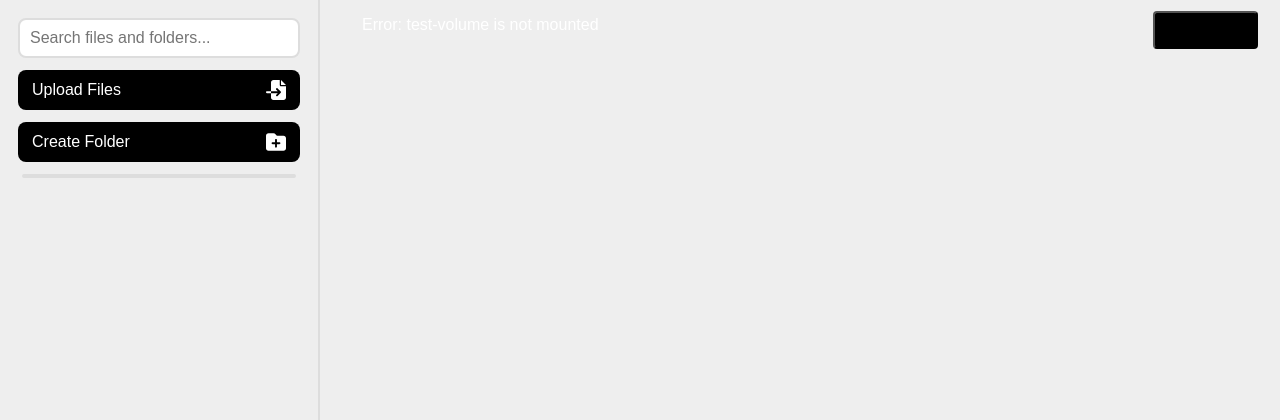
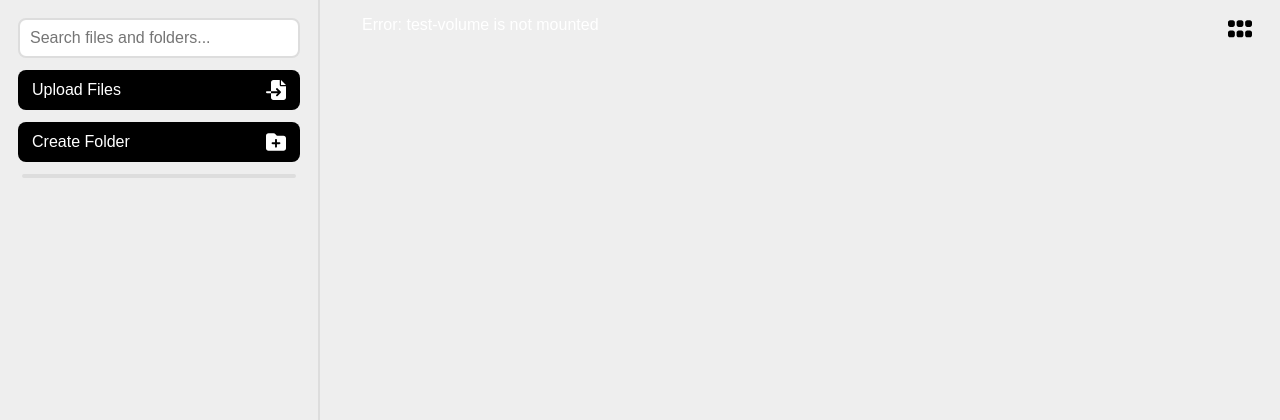
Before and after one commit to zacheryvaughn/network-volume-manager, a FastAPI app: page / in a window 1280 px wide. Shown: the top 420 px of the page. Run offline with FastAPI, Linux system fonts and the light colour scheme; some libraries are stand-ins or nearby versions.

Commit message:
browser header finished for now

```diff
--- a/app/static/script.js
+++ b/app/static/script.js
@@ -107,7 +107,9 @@ class UIManager {
 
         // Update UI
         this.elements.itemsList.classList.toggle('grid-view', mode === 'grid');
-        this.elements.viewToggleText.textContent = mode === 'grid' ? 'List View' : 'Grid View';
+        this.elements.viewToggleText.innerHTML = mode === 'grid' ?
+            '<svg class="view-svg" xmlns="http://www.w3.org/2000/svg" viewBox="0 0 448 512"><!-- SVG code --><path d="M32 288c-17.7 0-32 14.3-32 32s14.3 32 32 32l384 0c17.7 0 32-14.3 32-32s-14.3-32-32-32L32 288zm0-128c-17.7 0-32 14.3-32 32s14.3 32 32 32l384 0c17.7 0 32-14.3 32-32s-14.3-32-32-32L32 160z"/></svg>'
+            : '<svg class="view-svg" xmlns="http://www.w3.org/2000/svg" viewBox="0 0 448 512"><!-- SVG code --><path d="M128 136c0-22.1-17.9-40-40-40L40 96C17.9 96 0 113.9 0 136l0 48c0 22.1 17.9 40 40 40l48 0c22.1 0 40-17.9 40-40l0-48zm0 192c0-22.1-17.9-40-40-40l-48 0c-22.1 0-40 17.9-40 40l0 48c0 22.1 17.9 40 40 40l48 0c22.1 0 40-17.9 40-40l0-48zm32-192l0 48c0 22.1 17.9 40 40 40l48 0c22.1 0 40-17.9 40-40l0-48c0-22.1-17.9-40-40-40l-48 0c-22.1 0-40 17.9-40 40zM288 328c0-22.1-17.9-40-40-40l-48 0c-22.1 0-40 17.9-40 40l0 48c0 22.1 17.9 40 40 40l48 0c22.1 0 40-17.9 40-40l0-48zm32-192l0 48c0 22.1 17.9 40 40 40l48 0c22.1 0 40-17.9 40-40l0-48c0-22.1-17.9-40-40-40l-48 0c-22.1 0-40 17.9-40 40zM448 328c0-22.1-17.9-40-40-40l-48 0c-22.1 0-40 17.9-40 40l0 48c0 22.1 17.9 40 40 40l48 0c22.1 0 40-17.9 40-40l0-48z"/></svg>';
     }
 
     async refreshContent() {
--- a/app/static/styles.css
+++ b/app/static/styles.css
@@ -30,12 +30,21 @@
     box-sizing: border-box;
 }
 
+/* Global Styles */
+
 body {
     position: relative;
     display: flex;
     width: 100vw;
     height: 100vh;
     background-color: var(--E);
+}
+
+button {
+    border: none;
+    background-color: transparent;
+    cursor: pointer;
+    user-select: none;
 }
 
 /* Sidebar */
@@ -128,10 +137,7 @@ body {
     width: 100%;
     height: 40px;
     background-color: var(--0);
-    border: none;
     border-radius: 8px;
-    cursor: pointer;
-    user-select: none;
 }
 
 .upload-file-btn:active, .create-folder-btn:active {
@@ -238,8 +244,6 @@ body {
     align-items: center;
     justify-content: center;
     height: 40px;
-    border: none;
-    cursor: pointer;
 }
 
 .lock-icon {
@@ -275,6 +279,7 @@ body {
 }
 
 #browser-header {
+    flex-shrink: 0;
     display: flex;
     align-items: center;
     justify-content: space-between;
@@ -290,25 +295,30 @@ body {
 }
 
 .path-part-btn {
-    color: #000000;
-    background-color: transparent;
+    color: var(--6);
+    font-size: 14px;
+    font-weight: 600;
 }
 
 .path-part-btn:hover {
-    color: #666;
+    color: var(--0);
     background-color: transparent;
 }
 
 /* View Toggle */
 .view-toggle {
-    padding: 8px 16px;
-    background-color: #000;
-    color: #fff;
-    border-radius: 4px;
+    width: 36px;
+    height: 32px;
+    border-radius: 8px;
+}
+.view-toggle:hover {
+    background-color: var(--D);
 }
 
-.view-toggle:hover {
-    background-color: #333;
+.view-svg {
+    fill: var(--0);
+    width: 24px;
+    margin-top: 2px;
 }
 
 /* Content Area */
--- a/app/templates/index.html
+++ b/app/templates/index.html
@@ -61,7 +61,9 @@
 
             <div id="browser-header-right">
                 <button id="view-toggle" class="view-toggle" title="Toggle view">
-                    <span class="view-icon">List View</span>
+                    <span class="view-icon">
+                        <svg class="view-svg" xmlns="http://www.w3.org/2000/svg" viewBox="0 0 448 512"><!--!Font Awesome Free 6.7.2 by @fontawesome - https://fontawesome.com License - https://fontawesome.com/license/free Copyright 2025 Fonticons, Inc.--><path d="M128 136c0-22.1-17.9-40-40-40L40 96C17.9 96 0 113.9 0 136l0 48c0 22.1 17.9 40 40 40l48 0c22.1 0 40-17.9 40-40l0-48zm0 192c0-22.1-17.9-40-40-40l-48 0c-22.1 0-40 17.9-40 40l0 48c0 22.1 17.9 40 40 40l48 0c22.1 0 40-17.9 40-40l0-48zm32-192l0 48c0 22.1 17.9 40 40 40l48 0c22.1 0 40-17.9 40-40l0-48c0-22.1-17.9-40-40-40l-48 0c-22.1 0-40 17.9-40 40zM288 328c0-22.1-17.9-40-40-40l-48 0c-22.1 0-40 17.9-40 40l0 48c0 22.1 17.9 40 40 40l48 0c22.1 0 40-17.9 40-40l0-48zm32-192l0 48c0 22.1 17.9 40 40 40l48 0c22.1 0 40-17.9 40-40l0-48c0-22.1-17.9-40-40-40l-48 0c-22.1 0-40 17.9-40 40zM448 328c0-22.1-17.9-40-40-40l-48 0c-22.1 0-40 17.9-40 40l0 48c0 22.1 17.9 40 40 40l48 0c22.1 0 40-17.9 40-40l0-48z"/></svg>
+                    </span>
                 </button>
             </div>
         </div>
```
